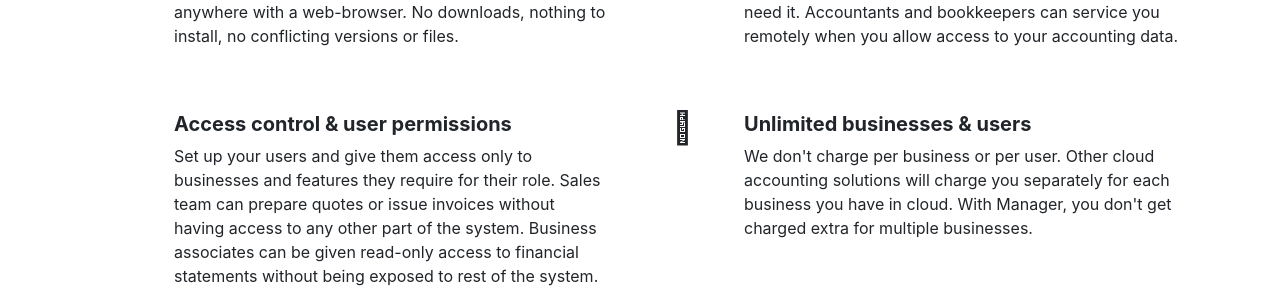
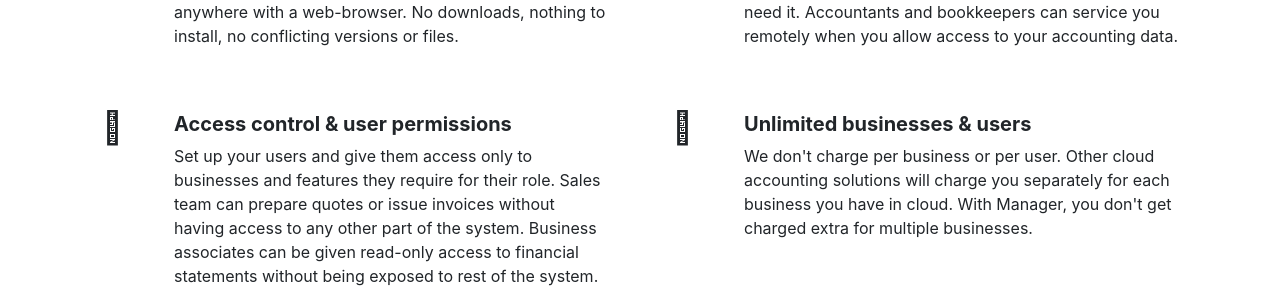
Before and after one commit to 3etechinns/www.manager.io, a Jekyll site: the page built from cloud/index.html, in a window 1280 px wide. Shown: the part 1011-1311 px from the top of the page. Built offline with Jekyll 4.4.1, drawn with Linux system fonts in a browser that asks for light colours; nearby versions of some CDN libraries; comment, search, counter and statistics services are not loaded.

Commit message:
no message

```diff
--- a/cloud/index.html
+++ b/cloud/index.html
@@ -71,7 +71,7 @@ title: Cloud Edition
 <div class="row">
   <div class="col-md mb-3 mx-2 p-4">
     <div class="media">
-      <i class="fal fa-2x fa-shield" style="width: 72px"></i>
+      <i class="fal fa-2x fa-key" style="width: 72px"></i>
       <div class="media-body">
         <h5 class="mt-0 font-weight-bold">Access control &amp; user permissions</h5>
         Set up your users and give them access only to businesses and features they require for their role. Sales team can prepare quotes or issue invoices without having access to any other part of the system. Business associates can be given read-only access to financial statements without being exposed to rest of the system.
```
